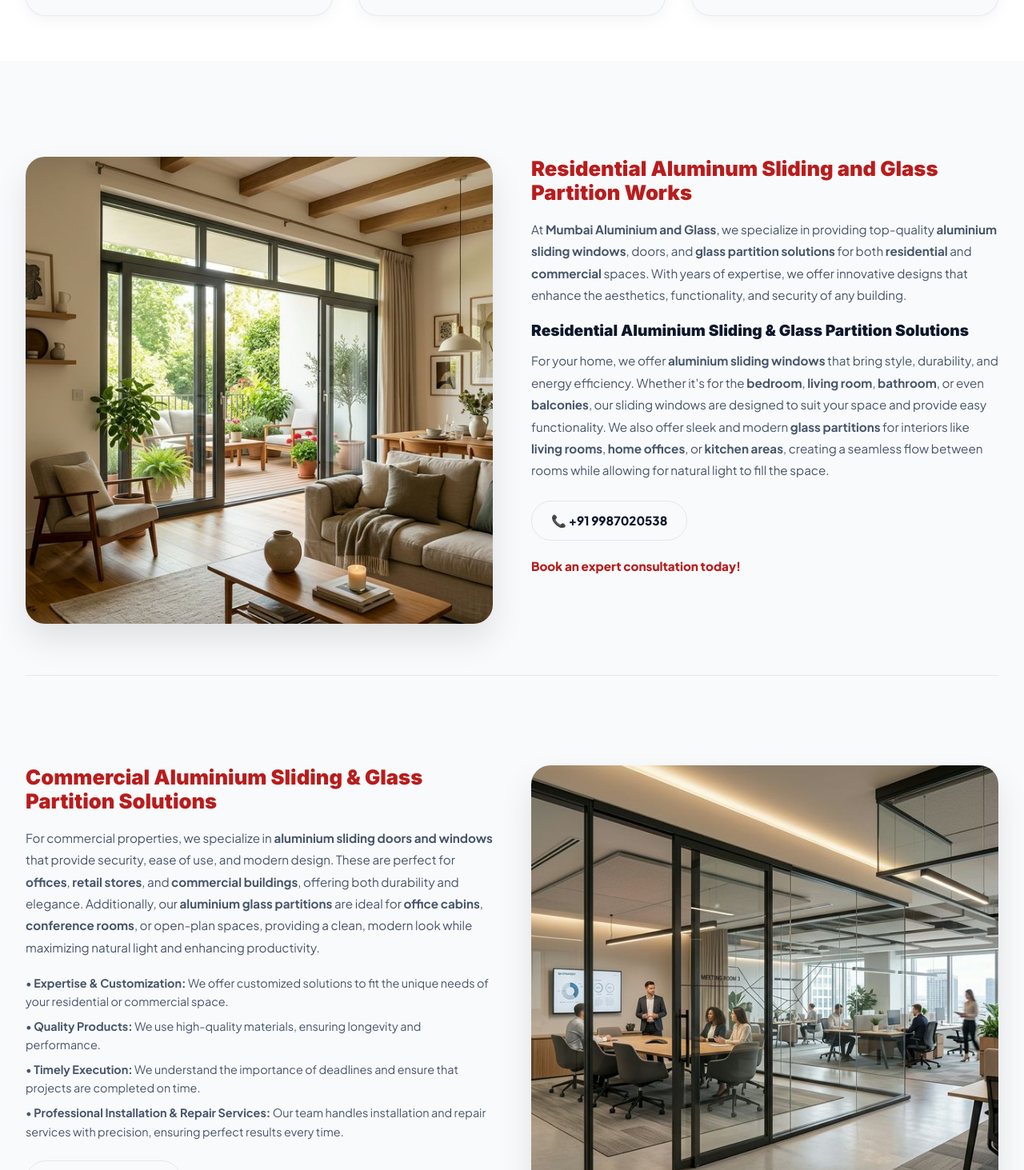
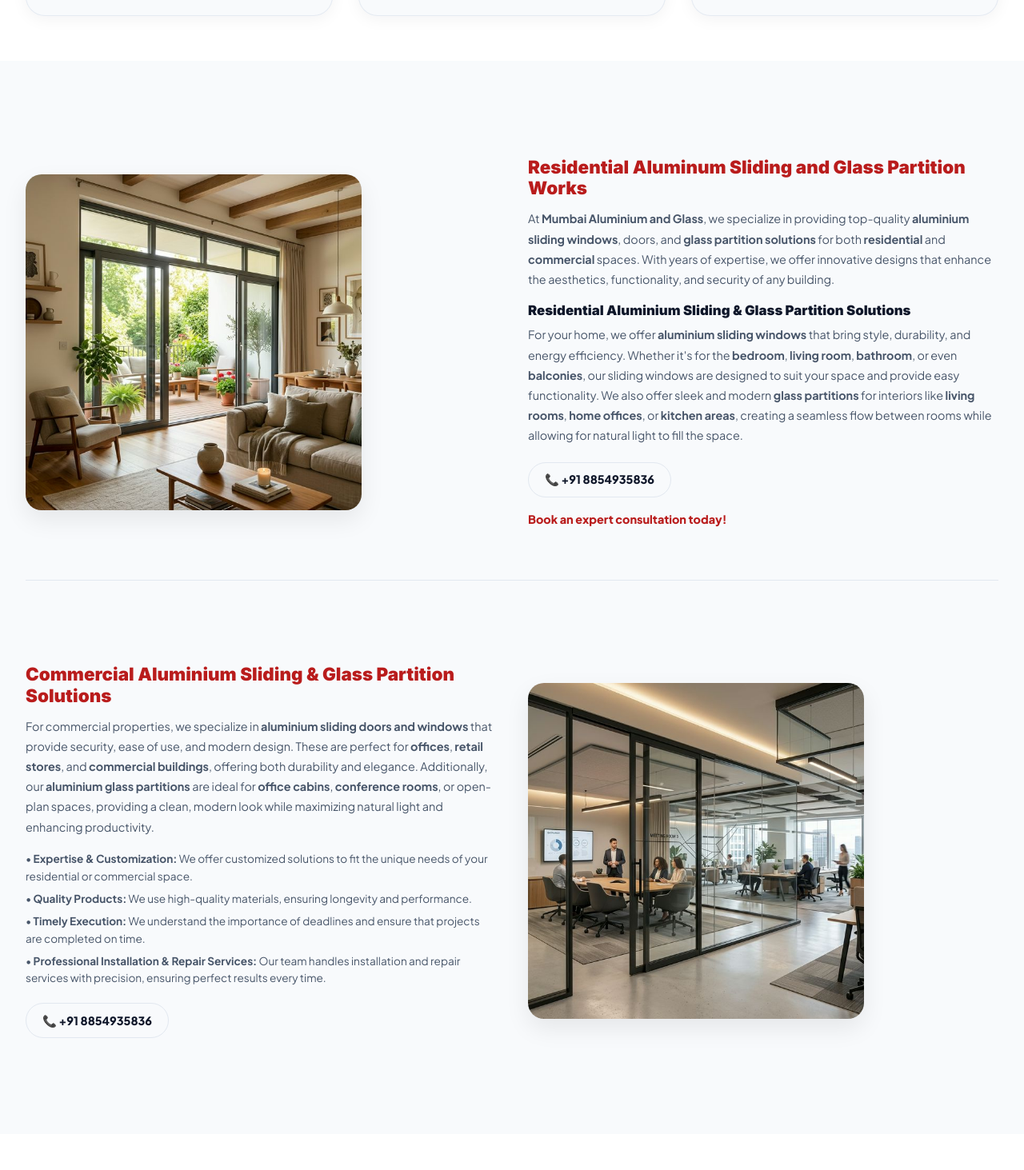
Before and after one commit to digitalsolution360web/raja-project, a Next.js app: page / in a window 1280 px wide. Shown: the part 5427-6890 px from the top of the page at 80% size. Built offline with nearby package versions, Linux system fonts and the light colour scheme.

Commit message:
UI: Updated phone to 8854935836, smaller professional images, polished section UI

```diff
--- a/app/page.tsx
+++ b/app/page.tsx
@@ -267,44 +267,44 @@ export default function HomePage() {
       {/* RESIDENTIAL & COMMERCIAL SOLUTIONS */}
       <section style={{ padding: '3.5rem 0', background: '#f8fafc' }}>
         <div className="container-main">
-          <div style={{ display: 'flex', flexDirection: 'column', gap: '3rem' }}>
+          <div style={{ display: 'flex', flexDirection: 'column', gap: '2.5rem' }}>
 
             {/* Residential Section */}
-            <div className="zigzag-row" style={{ gap: '3rem', alignItems: 'flex-start' }}>
-              <div className="zigzag-image" style={{ borderRadius: '24px', overflow: 'hidden', boxShadow: '0 20px 40px rgba(0,0,0,0.1)' }}>
-                <Image src="/residential-solutions.png" alt="Residential Aluminium Sliding" width={700} height={500} style={{ width: '100%', height: 'auto' }} />
+            <div className="zigzag-row" style={{ gap: '2.5rem', alignItems: 'center' }}>
+              <div className="zigzag-image" style={{ borderRadius: '20px', overflow: 'hidden', boxShadow: '0 12px 30px rgba(0,0,0,0.08)', maxWidth: '420px' }}>
+                <Image src="/residential-solutions.png" alt="Residential Aluminium Sliding" width={500} height={380} style={{ width: '100%', height: 'auto' }} />
               </div>
               <div>
-                <h3 style={{ fontSize: '1.6rem', fontWeight: 900, color: 'var(--accent)', marginBottom: '1rem' }}>Residential Aluminum Sliding and Glass Partition Works</h3>
-                <p style={{ color: 'var(--text-mid)', fontSize: '0.95rem', lineHeight: 1.8, marginBottom: '1.25rem' }}>
+                <h3 style={{ fontSize: '1.4rem', fontWeight: 900, color: 'var(--accent)', marginBottom: '0.75rem' }}>Residential Aluminum Sliding and Glass Partition Works</h3>
+                <p style={{ color: 'var(--text-mid)', fontSize: '0.9rem', lineHeight: 1.75, marginBottom: '1rem' }}>
                   At <strong>Mumbai Aluminium and Glass</strong>, we specialize in providing top-quality <strong>aluminium sliding windows</strong>, doors, and <strong>glass partition solutions</strong> for both <strong>residential</strong> and <strong>commercial</strong> spaces. With years of expertise, we offer innovative designs that enhance the aesthetics, functionality, and security of any building.
                 </p>
-                <h4 style={{ fontSize: '1.2rem', fontWeight: 900, color: 'var(--navy)', marginBottom: '0.75rem' }}>Residential Aluminium Sliding &amp; Glass Partition Solutions</h4>
-                <p style={{ color: 'var(--text-mid)', fontSize: '0.95rem', lineHeight: 1.8, marginBottom: '1.5rem' }}>
+                <h4 style={{ fontSize: '1.05rem', fontWeight: 900, color: 'var(--navy)', marginBottom: '0.5rem' }}>Residential Aluminium Sliding &amp; Glass Partition Solutions</h4>
+                <p style={{ color: 'var(--text-mid)', fontSize: '0.9rem', lineHeight: 1.75, marginBottom: '1.25rem' }}>
                   For your home, we offer <strong>aluminium sliding windows</strong> that bring style, durability, and energy efficiency. Whether it&apos;s for the <strong>bedroom</strong>, <strong>living room</strong>, <strong>bathroom</strong>, or even <strong>balconies</strong>, our sliding windows are designed to suit your space and provide easy functionality. We also offer sleek and modern <strong>glass partitions</strong> for interiors like <strong>living rooms</strong>, <strong>home offices</strong>, or <strong>kitchen areas</strong>, creating a seamless flow between rooms while allowing for natural light to fill the space.
                 </p>
-                <a href="tel:+919987020538" style={{ display: 'inline-flex', alignItems: 'center', gap: '0.5rem', padding: '0.75rem 1.5rem', border: '1px solid #e2e8f0', borderRadius: '50px', color: 'var(--navy)', fontWeight: 800, fontSize: '0.95rem', textDecoration: 'none', marginBottom: '0.5rem' }}>📞 +91 9987020538</a>
-                <p style={{ fontWeight: 800, color: 'var(--accent)', fontSize: '0.95rem', marginTop: '0.75rem' }}>Book an expert consultation today!</p>
+                <a href="tel:+918854935836" style={{ display: 'inline-flex', alignItems: 'center', gap: '0.5rem', padding: '0.6rem 1.25rem', border: '1px solid #e2e8f0', borderRadius: '50px', color: 'var(--navy)', fontWeight: 800, fontSize: '0.9rem', textDecoration: 'none', marginBottom: '0.5rem' }}>📞 +91 8854935836</a>
+                <p style={{ fontWeight: 800, color: 'var(--accent)', fontSize: '0.9rem', marginTop: '0.5rem' }}>Book an expert consultation today!</p>
               </div>
             </div>
 
             {/* Commercial Section */}
-            <div className="zigzag-row" style={{ gap: '3rem', alignItems: 'flex-start' }}>
+            <div className="zigzag-row" style={{ gap: '2.5rem', alignItems: 'center' }}>
               <div>
-                <h3 style={{ fontSize: '1.6rem', fontWeight: 900, color: 'var(--accent)', marginBottom: '1rem' }}>Commercial Aluminium Sliding &amp; Glass Partition Solutions</h3>
-                <p style={{ color: 'var(--text-mid)', fontSize: '0.95rem', lineHeight: 1.8, marginBottom: '1.25rem' }}>
+                <h3 style={{ fontSize: '1.4rem', fontWeight: 900, color: 'var(--accent)', marginBottom: '0.75rem' }}>Commercial Aluminium Sliding &amp; Glass Partition Solutions</h3>
+                <p style={{ color: 'var(--text-mid)', fontSize: '0.9rem', lineHeight: 1.75, marginBottom: '1rem' }}>
                   For commercial properties, we specialize in <strong>aluminium sliding doors and windows</strong> that provide security, ease of use, and modern design. These are perfect for <strong>offices</strong>, <strong>retail stores</strong>, and <strong>commercial buildings</strong>, offering both durability and elegance. Additionally, our <strong>aluminium glass partitions</strong> are ideal for <strong>office cabins</strong>, <strong>conference rooms</strong>, or open-plan spaces, providing a clean, modern look while maximizing natural light and enhancing productivity.
                 </p>
-                <ul style={{ listStyle: 'none', padding: 0, marginBottom: '1.5rem' }}>
-                  <li style={{ marginBottom: '0.5rem', fontSize: '0.9rem', color: 'var(--text-mid)' }}>• <strong>Expertise &amp; Customization:</strong> We offer customized solutions to fit the unique needs of your residential or commercial space.</li>
-                  <li style={{ marginBottom: '0.5rem', fontSize: '0.9rem', color: 'var(--text-mid)' }}>• <strong>Quality Products:</strong> We use high-quality materials, ensuring longevity and performance.</li>
-                  <li style={{ marginBottom: '0.5rem', fontSize: '0.9rem', color: 'var(--text-mid)' }}>• <strong>Timely Execution:</strong> We understand the importance of deadlines and ensure that projects are completed on time.</li>
-                  <li style={{ marginBottom: '0.5rem', fontSize: '0.9rem', color: 'var(--text-mid)' }}>• <strong>Professional Installation &amp; Repair Services:</strong> Our team handles installation and repair services with precision, ensuring perfect results every time.</li>
+                <ul style={{ listStyle: 'none', padding: 0, marginBottom: '1.25rem' }}>
+                  <li style={{ marginBottom: '0.4rem', fontSize: '0.85rem', color: 'var(--text-mid)' }}>• <strong>Expertise &amp; Customization:</strong> We offer customized solutions to fit the unique needs of your residential or commercial space.</li>
+                  <li style={{ marginBottom: '0.4rem', fontSize: '0.85rem', color: 'var(--text-mid)' }}>• <strong>Quality Products:</strong> We use high-quality materials, ensuring longevity and performance.</li>
+                  <li style={{ marginBottom: '0.4rem', fontSize: '0.85rem', color: 'var(--text-mid)' }}>• <strong>Timely Execution:</strong> We understand the importance of deadlines and ensure that projects are completed on time.</li>
+                  <li style={{ marginBottom: '0.4rem', fontSize: '0.85rem', color: 'var(--text-mid)' }}>• <strong>Professional Installation &amp; Repair Services:</strong> Our team handles installation and repair services with precision, ensuring perfect results every time.</li>
                 </ul>
-                <a href="tel:+919987020538" style={{ display: 'inline-flex', alignItems: 'center', gap: '0.5rem', padding: '0.75rem 1.5rem', border: '1px solid #e2e8f0', borderRadius: '50px', color: 'var(--navy)', fontWeight: 800, fontSize: '0.95rem', textDecoration: 'none' }}>📞 +91 9987020538</a>
+                <a href="tel:+918854935836" style={{ display: 'inline-flex', alignItems: 'center', gap: '0.5rem', padding: '0.6rem 1.25rem', border: '1px solid #e2e8f0', borderRadius: '50px', color: 'var(--navy)', fontWeight: 800, fontSize: '0.9rem', textDecoration: 'none' }}>📞 +91 8854935836</a>
               </div>
-              <div className="zigzag-image" style={{ borderRadius: '24px', overflow: 'hidden', boxShadow: '0 20px 40px rgba(0,0,0,0.1)' }}>
-                <Image src="/commercial-solutions.png" alt="Commercial Glass Partition" width={700} height={500} style={{ width: '100%', height: 'auto' }} />
+              <div className="zigzag-image" style={{ borderRadius: '20px', overflow: 'hidden', boxShadow: '0 12px 30px rgba(0,0,0,0.08)', maxWidth: '420px' }}>
+                <Image src="/commercial-solutions.png" alt="Commercial Glass Partition" width={500} height={380} style={{ width: '100%', height: 'auto' }} />
               </div>
             </div>
 
```
Lines whose indentation alone changed are shown as unchanged.
